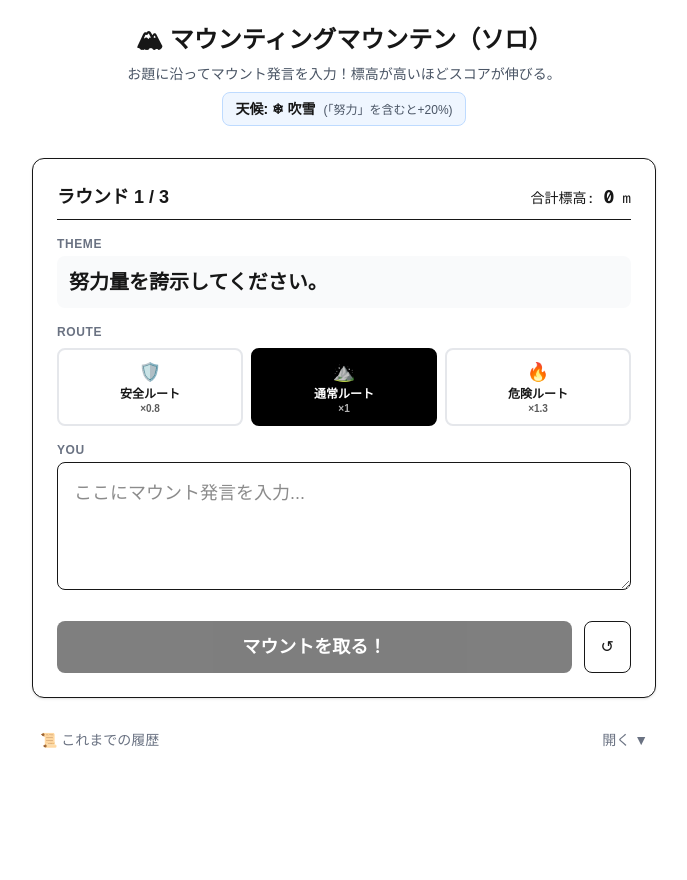
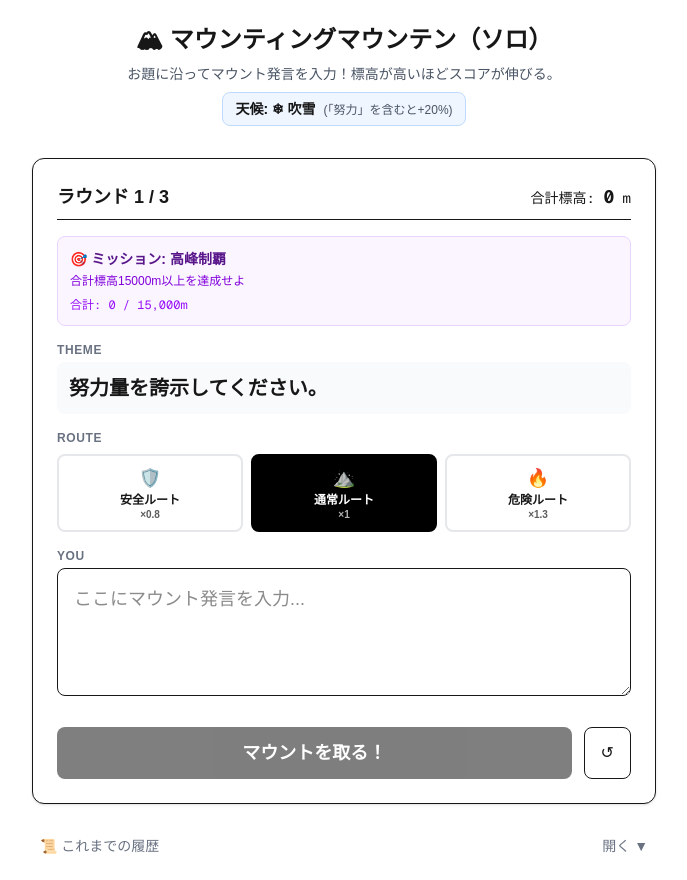
Before and after one commit to AliceWonerfulWorld/mounting_mountain, a Next.js app: page /solo in a window 1280 px wide. Shown: the whole page, without its empty margins (296-983 px from the left). Before the commit the page ends 800 px from the top, so only its background shows below. Built offline with nearby package versions, Linux system fonts and the light colour scheme.

Commit message:
feat: ソロゲームモードを実装し、ラウンド、天候、ミッション、ルート選択、スコア計算を含むゲームプレイとUIを追加しました

```diff
--- a/src/app/solo/page.tsx
+++ b/src/app/solo/page.tsx
@@ -12,6 +12,7 @@ import { computeBonus } from "@/lib/solo/bonus";
 import { ROUTES, getRoute, type RouteId } from "@/lib/solo/routes";
 import { computeFinalAltitude } from "@/lib/solo/score";
 import { pickWeather, getWeather } from "@/lib/solo/weather";
+import { pickMission, evaluateMission } from "@/lib/solo/missions";
 
 
 export default function SoloPage() {
@@ -25,6 +26,7 @@ export default function SoloPage() {
     const selectedPrompts = pickN(PROMPTS, ROUND_COUNT).map((p) => p.text);
     const rounds = createRounds(selectedPrompts, ROUND_COUNT);
     const weather = pickWeather();
+    const mission = pickMission();
 
     setGame({
       mode: "solo",
@@ -32,6 +34,7 @@ export default function SoloPage() {
       roundIndex: 0,
       prompts: rounds.map((r) => r.prompt),
       weather: weather.id,
+      mission,
       players: [
         {
           id: "p1",
@@ -167,6 +170,7 @@ export default function SoloPage() {
     const selectedPrompts = pickN(PROMPTS, ROUND_COUNT).map((p) => p.text);
     const rounds = createRounds(selectedPrompts, ROUND_COUNT);
     const weather = pickWeather();
+    const mission = pickMission();
 
     setGame({
       mode: "solo",
@@ -174,6 +178,7 @@ export default function SoloPage() {
       roundIndex: 0,
       prompts: rounds.map((r) => r.prompt),
       weather: weather.id,
+      mission,
       players: [
         {
           id: "p1",
@@ -221,6 +226,20 @@ export default function SoloPage() {
         </div>
 
         {error && <div className="text-sm text-red-600 bg-red-50 p-2 rounded">エラー: {error}</div>}
+
+        {game.mission && (
+          <div className="bg-purple-50 dark:bg-purple-900 p-3 rounded-lg border border-purple-200 dark:border-purple-700">
+            <div className="text-sm font-bold text-purple-900 dark:text-purple-100">
+              🎯 ミッション: {game.mission.title}
+            </div>
+            <div className="text-xs text-purple-700 dark:text-purple-300 mt-1">
+              {game.mission.description}
+            </div>
+            <div className="text-xs text-purple-600 dark:text-purple-400 mt-2 font-mono">
+              {evaluateMission(game).progressText}
+            </div>
+          </div>
+        )}
 
         {!isFinished ? (
           <>
@@ -297,6 +316,30 @@ export default function SoloPage() {
               <div className="text-sm text-gray-500">最終合計標高</div>
               <div className="text-5xl font-black">{game.players[0].totalScore} m</div>
             </div>
+
+            {game.mission && (() => {
+              const missionResult = evaluateMission(game);
+              return (
+                <div className={`p-4 rounded-lg border-2 ${missionResult.cleared
+                    ? 'bg-green-50 border-green-300 dark:bg-green-900 dark:border-green-700'
+                    : 'bg-gray-50 border-gray-300 dark:bg-gray-800 dark:border-gray-600'
+                  }`}>
+                  <div className={`text-2xl font-bold ${missionResult.cleared
+                      ? 'text-green-700 dark:text-green-300'
+                      : 'text-gray-700 dark:text-gray-300'
+                    }`}>
+                    {missionResult.cleared ? '🎉 MISSION CLEAR!' : '😔 MISSION FAILED...'}
+                  </div>
+                  <div className="text-sm mt-2 font-bold">
+                    {game.mission.title}: {game.mission.description}
+                  </div>
+                  <div className="text-sm mt-1 font-mono">
+                    {missionResult.progressText}
+                  </div>
+                </div>
+              );
+            })()}
+
             <button
               className="w-full py-3 rounded-lg bg-black text-white font-bold hover:opacity-90 dark:bg-white dark:text-black"
               onClick={resetGame}
--- /dev/null
+++ b/src/lib/solo/missions.ts
@@ -0,0 +1,135 @@
+import type { GameState } from "@/types/game";
+
+/**
+ * ミッションの種類
+ */
+export type MissionId = "TOTAL_15000" | "EVEREST_1" | "LABELS_3";
+
+/**
+ * ミッション定義
+ */
+export type Mission = {
+    id: MissionId;
+    title: string;
+    description: string;
+    target?: number;
+};
+
+/**
+ * ミッション進捗
+ */
+export type MissionProgress = {
+    cleared: boolean;
+    progressText: string;
+    ratio?: number; // 進捗率（0.0〜1.0）
+};
+
+/**
+ * 利用可能なミッション一覧
+ */
+export const MISSIONS: Mission[] = [
+    {
+        id: "TOTAL_15000",
+        title: "高峰制覇",
+        description: "合計標高15000m以上を達成せよ",
+        target: 15000,
+    },
+    {
+        id: "EVEREST_1",
+        title: "エベレスト級",
+        description: "1回でも8000m以上を記録せよ",
+        target: 8000,
+    },
+    {
+        id: "LABELS_3",
+        title: "多角的マウント",
+        description: "3種類以上のラベルを出せ",
+        target: 3,
+    },
+];
+
+/**
+ * ランダムにミッションを選択
+ * @param rng 乱数生成関数（テスト用、省略時はMath.random）
+ * @returns 選択されたミッション
+ */
+export function pickMission(rng: () => number = Math.random): Mission {
+    const index = Math.floor(rng() * MISSIONS.length);
+    return MISSIONS[index];
+}
+
+/**
+ * ミッションIDからミッション情報を取得
+ * @param missionId ミッションID
+ * @returns ミッション情報
+ */
+export function getMission(missionId: MissionId): Mission {
+    return MISSIONS.find((m) => m.id === missionId) || MISSIONS[0];
+}
+
+/**
+ * ミッション達成判定と進捗計算
+ * @param gameState ゲーム状態
+ * @returns ミッション進捗
+ */
+export function evaluateMission(gameState: GameState): MissionProgress {
+    if (!gameState.mission) {
+        return {
+            cleared: false,
+            progressText: "ミッションなし",
+        };
+    }
+
+    const mission = gameState.mission;
+    const player = gameState.players[0];
+
+    switch (mission.id) {
+        case "TOTAL_15000": {
+            const totalScore = player.totalScore;
+            const target = mission.target || 15000;
+            const cleared = totalScore >= target;
+            const ratio = Math.min(totalScore / target, 1.0);
+            return {
+                cleared,
+                progressText: `合計: ${totalScore.toLocaleString()} / ${target.toLocaleString()}m`,
+                ratio,
+            };
+        }
+
+        case "EVEREST_1": {
+            const maxAltitude = Math.max(
+                ...player.rounds
+                    .map((r) => r.result?.finalAltitude || r.result?.altitude || 0)
+            );
+            const target = mission.target || 8000;
+            const cleared = maxAltitude >= target;
+            const ratio = Math.min(maxAltitude / target, 1.0);
+            return {
+                cleared,
+                progressText: `最高: ${maxAltitude.toLocaleString()}m / ${target.toLocaleString()}m`,
+                ratio,
+            };
+        }
+
+        case "LABELS_3": {
+            const allLabels = player.rounds
+                .flatMap((r) => r.result?.labels || []);
+            const uniqueLabels = new Set(allLabels);
+            const count = uniqueLabels.size;
+            const target = mission.target || 3;
+            const cleared = count >= target;
+            const ratio = Math.min(count / target, 1.0);
+            return {
+                cleared,
+                progressText: `ラベル種類: ${count} / ${target}`,
+                ratio,
+            };
+        }
+
+        default:
+            return {
+                cleared: false,
+                progressText: "不明なミッション",
+            };
+    }
+}
--- a/src/types/game.ts
+++ b/src/types/game.ts
@@ -1,6 +1,7 @@
 import type { MountResult } from "./mount";
 import type { RouteId } from "@/lib/solo/routes";
 import type { WeatherId } from "@/lib/solo/weather";
+import type { Mission } from "@/lib/solo/missions";
 export type { MountResult };
 
 
@@ -40,4 +41,5 @@ export type GameState = {
     players: Player[]; // MVPは1人だけ入れる
     status: "idle" | "playing" | "finished";
     weather?: WeatherId; // 天候（ソロモード用）
+    mission?: Mission; // ミッション（ソロモード用）
 };
```
